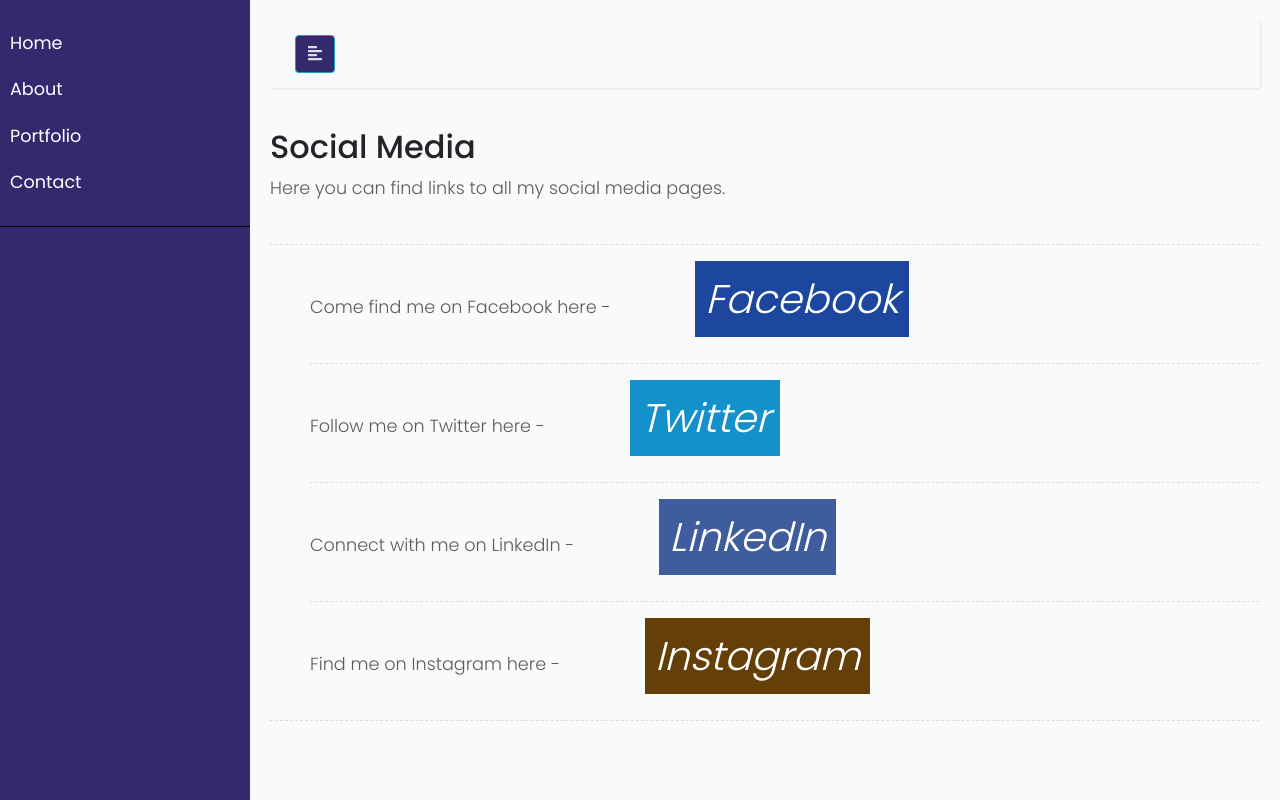
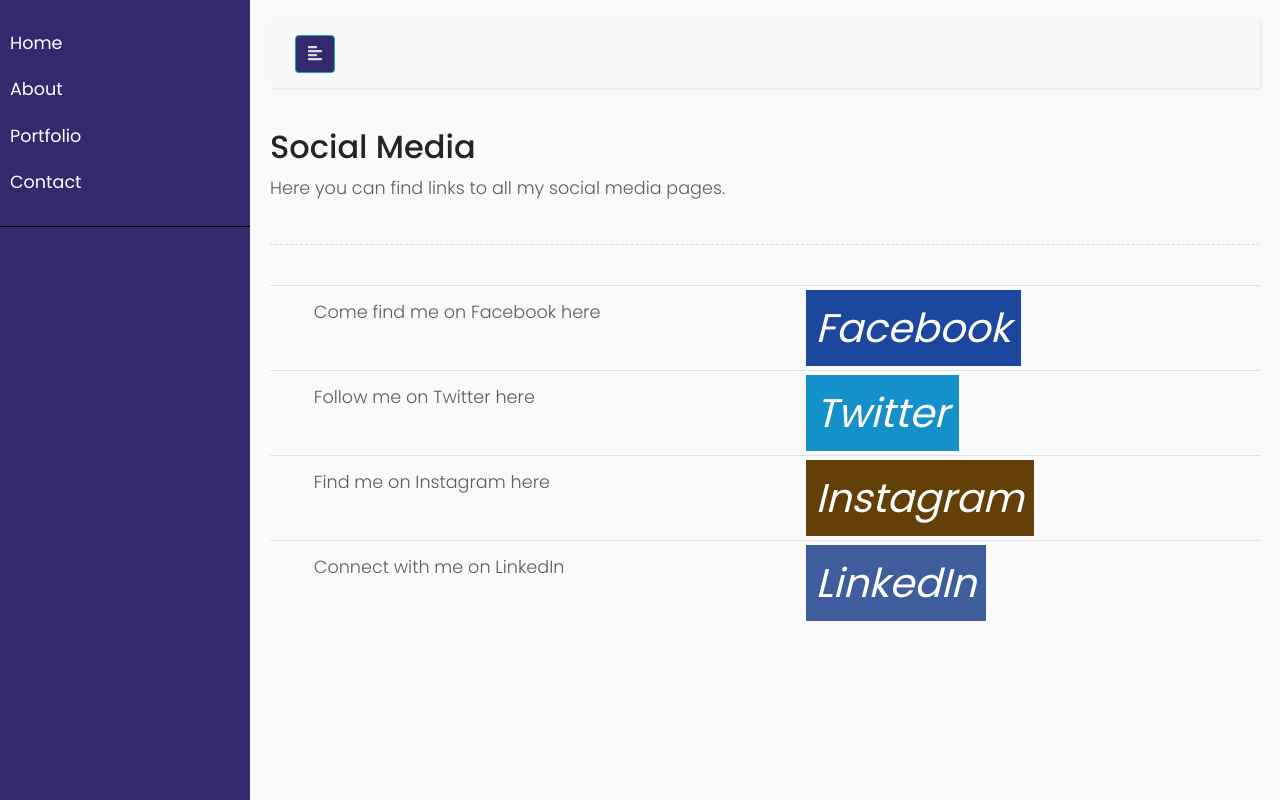
Before and after one commit to bryce2302/Bryces_CV, a PHP site: page /Contact.html in a window 1280 px wide. Run offline with PHP 8.4, Linux system fonts and the light colour scheme; some libraries are stand-ins or nearby versions.

Commit message:
changed contact me to a atble to fix overlays

```diff
--- a/CSS/style.css
+++ b/CSS/style.css
@@ -124,6 +124,8 @@ ul.CTAs a {
     padding: 20px;
     min-height: 100vh;
     transition: all 0.3s;
+    /* background-image: url("../Images/me.jpeg");
+    background-repeat: no-repeat;*/
 }
 
 #content button{
--- a/Contact.html
+++ b/Contact.html
@@ -63,23 +63,32 @@
             <div class="line"></div>
 
 
-           <ul>
-             <p>Come find me on Facebook here - <a href="https://www.facebook.com/bryce.dawson.526/"><i class="material-icons facebook">Facebook</a></i></p>
-               <div class="line"></div>
+            <table class="table">
 
-             <p>Follow me on Twitter here - <a href="https://twitter.com/bryce_2302"><i class="material-icons Twitter">Twitter</a></i></p>
-               <div class="line"></div>
+                <tbody>
+                  <tr>
+                    <th scope="row"></th>
+                    <td><p>Come find me on Facebook here</p></td>
+                    <td> <a href="https://www.facebook.com/bryce.dawson.526/"><i class="material-icons facebook">Facebook</a></i></td>
+                  </tr>
+                  <tr>
+                    <th scope="row"></th>
+                    <td><p>Follow me on Twitter here</p></td>
+                    <td><a href="https://twitter.com/bryce_2302"><i class="material-icons Twitter">Twitter</a></i></td>
+                  </tr>
+                  <tr>
+                    <th scope="row"></th>
+                    <td><p>Find me on Instagram here</p></td>
+                    <td><a href="https://www.instagram.com/bryce_2302/?hl=en"><i class="material-icons Instagram">Instagram</a></i></td>
+                  </tr>
+                  <tr>
+                    <th scope="row"></th>
+                    <td><p>Connect with me on LinkedIn</p></td>
+                    <td><a href="https://www.linkedin.com/in/bryce-dawson-52a2b8197/"><i class="material-icons LinkedIn">LinkedIn</a></i></td>
+                  </tr>
+                </tbody>
+              </table>
 
-             <p>Connect with me on LinkedIn - <a href="https://www.linkedin.com/in/bryce-dawson-52a2b8197/"><i class="material-icons LinkedIn">LinkedIn</a></i> </p>
-               <div class="line"></div>
-
-             <p>Find me on Instagram here - <a href="https://www.instagram.com/bryce_2302/?hl=en"><i class="material-icons Instagram">Instagram</a></i> </p>
-           </ul>
-
-
-
-
-            <div class="line"></div>
 
         </div>
     </div>
--- a/index.html
+++ b/index.html
@@ -19,6 +19,7 @@
 </head>
 
 <body>
+
     <div class="wrapper">
         <!-- Sidebar  -->
         <nav id="sidebar">
```
Also changed, not shown: Images/me.jpeg (added).
